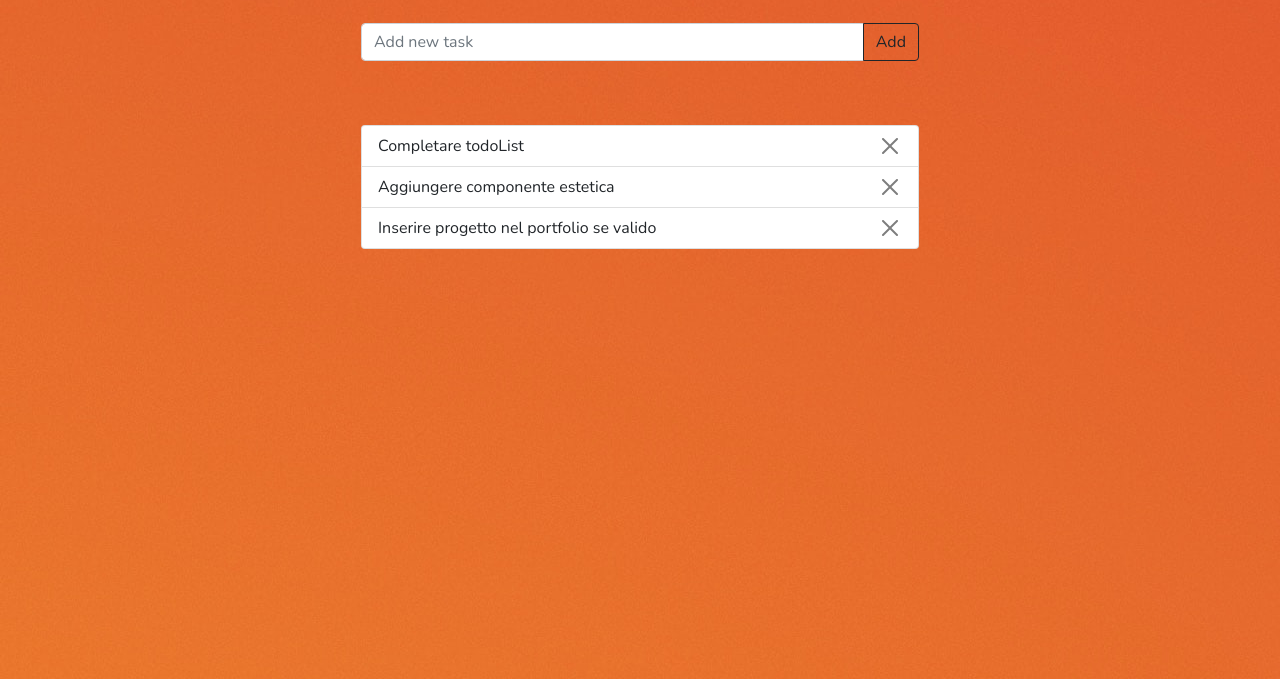
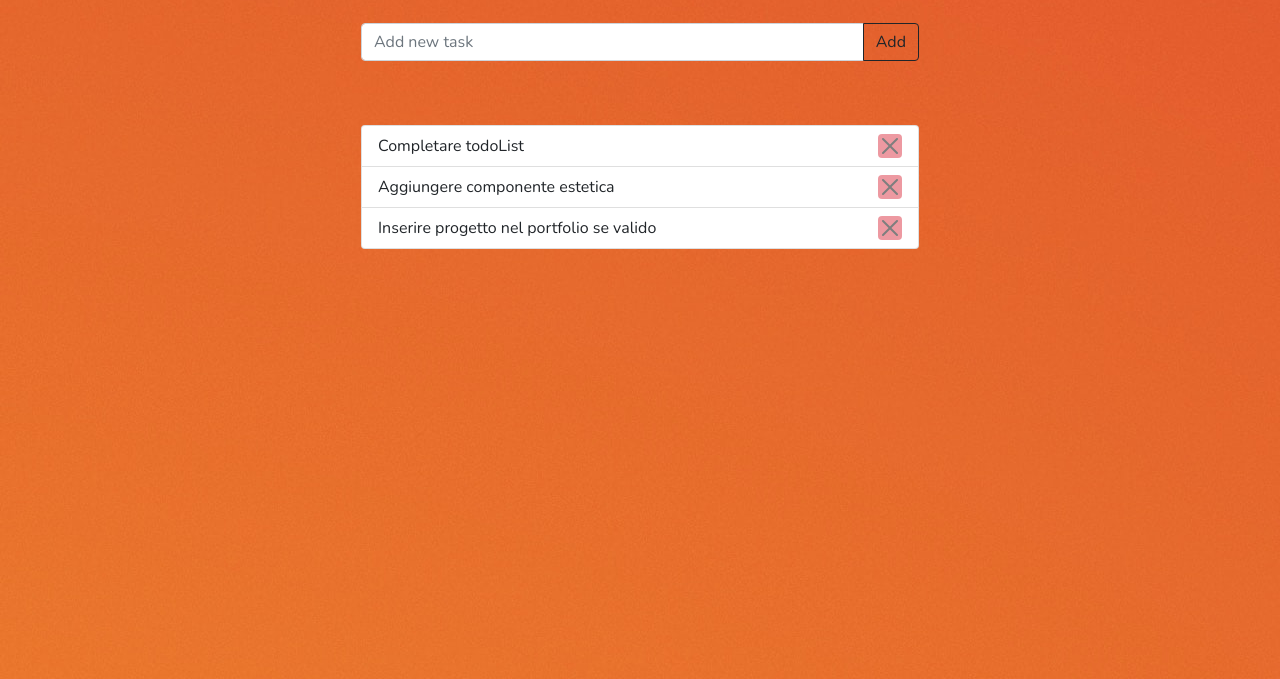
Before and after one commit to daniele-pipino/vue-todolist, a plain HTML site: page index.html in a window 1280 px wide. Shown: the part 121-800 px from the top of the page. Drawn offline with nearby package versions, Linux system fonts and the light colour scheme.

Commit message:
other aesthetics, + exercise complete

```diff
--- a/index.html
+++ b/index.html
@@ -36,7 +36,7 @@
                     <div v-else class="list-group w-50 mx-auto">
                         <ul class="list-group ">
                             <li class="list-group-item d-flex justify-content-between" v-for="(task, index) in tasks">
-                                {{task}}<button @click="deleteTask(index)" type=" button" class="btn-close"
+                                {{task}}<button @click="deleteTask(index)" type=" button" class="btn-close bg-danger"
                                     aria-label="Close"></button>
                             </li>
                         </ul>
```
